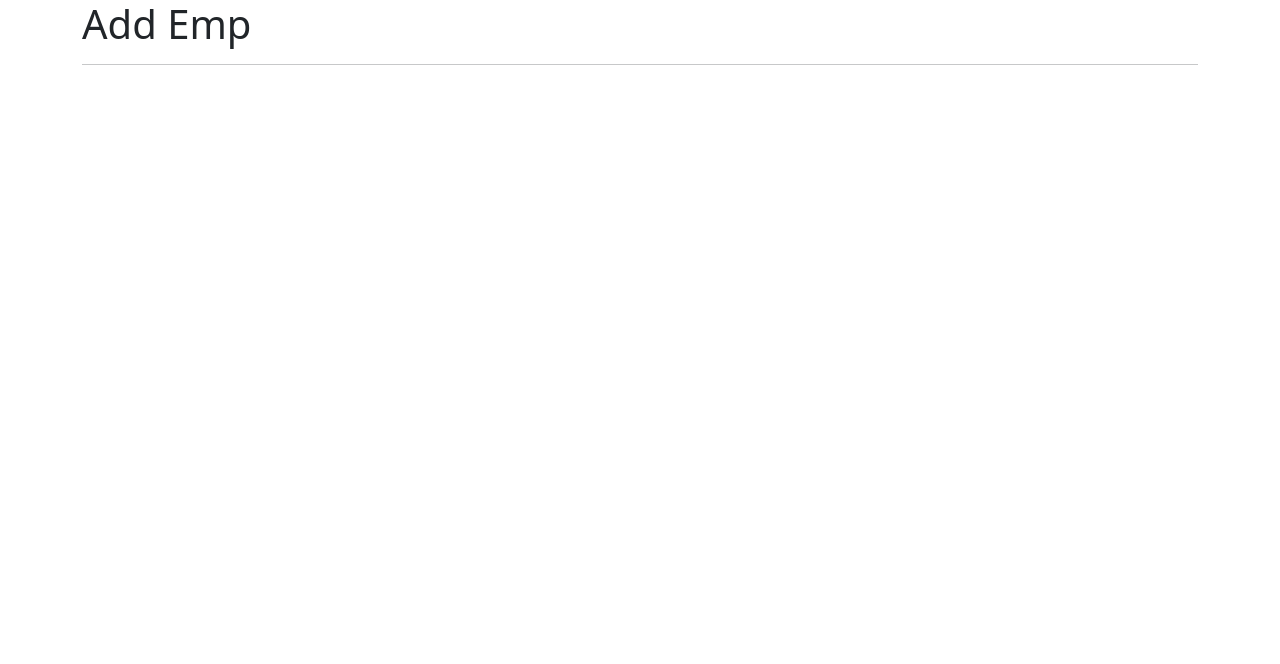
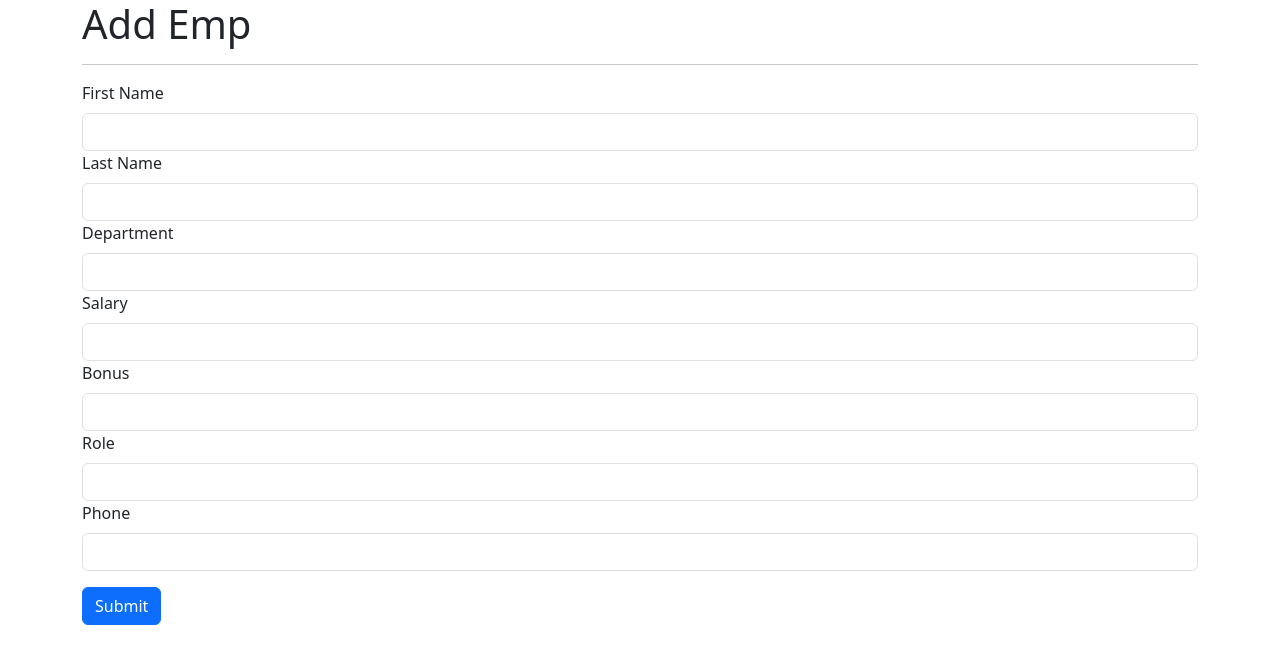
Before and after one commit to BiMalxMe/DjangoEmpApp, a Django app: page /add_emp in a window 1280 px wide. Shown: the top 664 px of the page. Run offline with Django 5.2, Linux system fonts and the light colour scheme.

Commit message:
AddingLogicAndAddingFormForAddingCutomData

```diff
--- a/emp_app/templates/add_emp.html
+++ b/emp_app/templates/add_emp.html
@@ -9,6 +9,45 @@
   <body>
     <div class="container">
         <h1>Add  Emp</h1><hr>
+        <form method="POST" action="/add_emp">
+          {% csrf_token %}
+
+          <div class="mb-3">
+            <!-- First Name -->
+            <label for="first_name" class="form-label">First Name</label>
+            <input type="text" class="form-control" id="first_name" name="first_name" value="{{ first_name }}" required>
+
+            <!-- Last Name -->
+            <label for="last_name" class="form-label">Last Name</label>
+            <input type="text" class="form-control" id="last_name" name="last_name" value="{{ last_name }}" required>
+
+            <!-- Department -->
+            <label for="dept" class="form-label">Department</label>
+            <input type="text" class="form-control" id="dept" name="dept" value="{{ dept }}" required>
+
+            <!-- Salary -->
+            <label for="salary" class="form-label">Salary</label>
+            <input type="number" class="form-control" id="salary" name="salary" value="{{ salary }}" required>
+
+            <!-- Bonus -->
+            <label for="bonus" class="form-label">Bonus</label>
+            <input type="number" class="form-control" id="bonus" name="bonus" value="{{ bonus }}" required>
+
+            <!-- Role -->
+            <label for="role" class="form-label">Role</label>
+            <input type="text" class="form-control" id="role" name="role" value="{{ role }}" required>
+
+            <!-- Phone -->
+            <label for="phone" class="form-label">Phone</label>
+            <input type="text" class="form-control" id="phone" name="phone" value="{{ phone }}" required>
+
+          </div>
+
+          <button type="submit" class="btn btn-primary">Submit</button>
+        </form>
+
+
+
     </div>
     <script src="https://cdn.jsdelivr.net/npm/bootstrap@5.3.3/dist/js/bootstrap.bundle.min.js" integrity="sha384-YvpcrYf0tY3lHB60NNkmXc5s9fDVZLESaAA55NDzOxhy9GkcIdslK1eN7N6jIeHz" crossorigin="anonymous"></script>
   </body>
```
